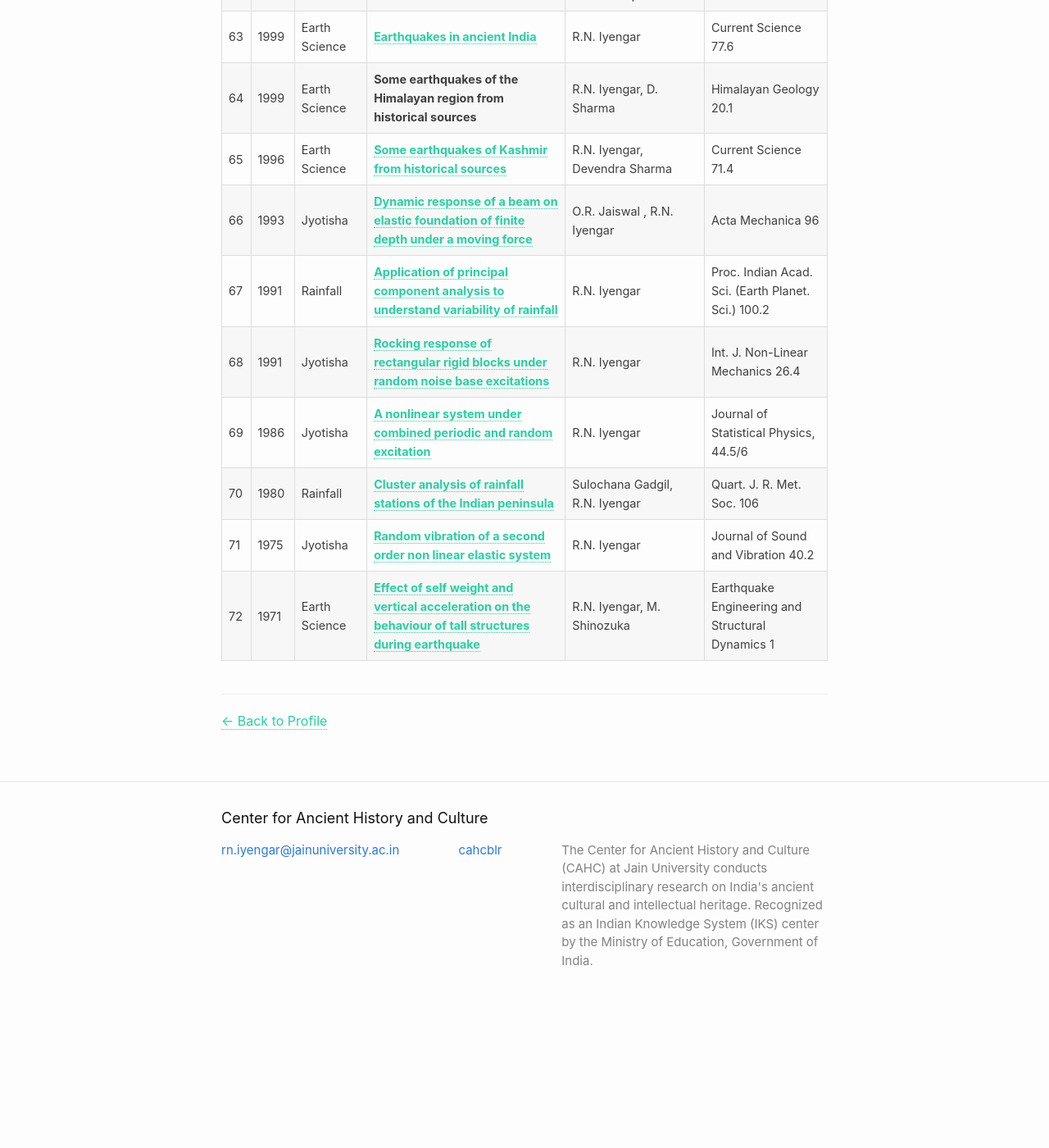
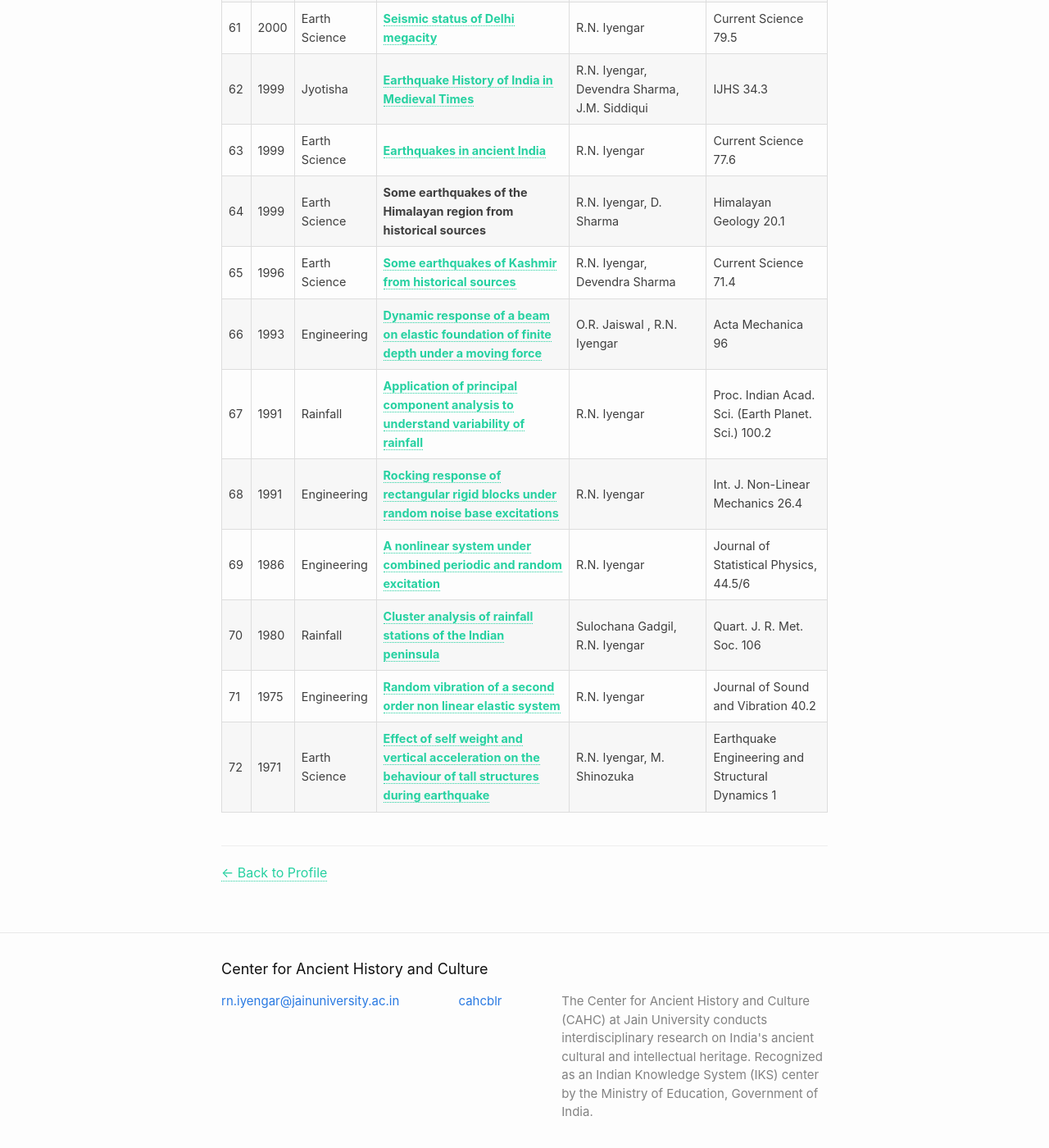
Before and after one commit to cahcblr/cahcblr.github.io, a Jekyll site: the page built from p60_papers.markdown, in a window 1280 px wide and 1400 px high, scrolled down 5790 px. Shown: the whole window at 82% size. Built offline with Jekyll 4.4.1, drawn with Linux system fonts in a browser that asks for light colours; before the commit the page ends 7033 px from its top, so only the background shows below that.

Commit message:
fix(content): update paper categories from Jyotisha to Engineering for accuracy

```diff
--- a/p60_papers.markdown
+++ b/p60_papers.markdown
@@ -155,12 +155,12 @@ function filterPapers() {
 |   63 | 1999 | Earth Science | [**Earthquakes in ancient India**](../assets/cached_papers/rni/Earthquakes_in_ancient_India.pdf)                                                                                                                               | R.N. Iyengar                                     | Current Science 77.6                                |
 |   64 | 1999 | Earth Science | **Some earthquakes of the Himalayan region from historical sources**                                                                                                                                                           | R.N. Iyengar, D. Sharma                          | Himalayan Geology 20.1                              |
 |   65 | 1996 | Earth Science | [**Some earthquakes of Kashmir from historical sources**](../assets/cached_papers/rni/some_earthquakes_of_kashmir_from_historical_sources.pdf)                                                                                 | R.N. Iyengar, Devendra Sharma                    | Current Science 71.4                                |
-|   66 | 1993 | Jyotisha      | [**Dynamic response of a beam on elastic foundation of finite depth under a moving force**](../assets/cached_papers/rni/Dynamic_response_of_a_beam_on_elastic_fo.pdf)                                                          | O.R. Jaiswal , R.N. Iyengar                      | Acta Mechanica 96                                   |
+|   66 | 1993 | Engineering   | [**Dynamic response of a beam on elastic foundation of finite depth under a moving force**](../assets/cached_papers/rni/Dynamic_response_of_a_beam_on_elastic_fo.pdf)                                                          | O.R. Jaiswal , R.N. Iyengar                      | Acta Mechanica 96                                   |
 |   67 | 1991 | Rainfall      | [**Application of principal component analysis to understand variability of rainfall**](../assets/cached_papers/rni/Application_of_principal_component_analy.pdf)                                                              | R.N. Iyengar                                     | Proc. Indian Acad. Sci. (Earth Planet. Sci.) 100.2  |
-|   68 | 1991 | Jyotisha      | [**Rocking response of rectangular rigid blocks under random noise base excitations**](../assets/cached_papers/rni/Rocking_response_of_rectangular_rigid_bl.pdf)                                                               | R.N. Iyengar                                     | Int. J. Non-Linear Mechanics 26.4                   |
-|   69 | 1986 | Jyotisha      | [**A nonlinear system under combined periodic and random excitation**](../assets/cached_papers/rni/A_nonlinear_system_under_combined_period.pdf)                                                                               | R.N. Iyengar                                     | Journal of Statistical Physics, 44.5/6              |
+|   68 | 1991 | Engineering   | [**Rocking response of rectangular rigid blocks under random noise base excitations**](../assets/cached_papers/rni/Rocking_response_of_rectangular_rigid_bl.pdf)                                                               | R.N. Iyengar                                     | Int. J. Non-Linear Mechanics 26.4                   |
+|   69 | 1986 | Engineering   | [**A nonlinear system under combined periodic and random excitation**](../assets/cached_papers/rni/A_nonlinear_system_under_combined_period.pdf)                                                                               | R.N. Iyengar                                     | Journal of Statistical Physics, 44.5/6              |
 |   70 | 1980 | Rainfall      | [**Cluster analysis of rainfall stations of the Indian peninsula**](../assets/cached_papers/rni/Cluster_analysis_of_rainfall_stations_of.pdf)                                                                                  | Sulochana Gadgil, R.N. Iyengar                   | Quart. J. R. Met. Soc. 106                          |
-|   71 | 1975 | Jyotisha      | [**Random vibration of a second order non linear elastic system**](../assets/cached_papers/rni/Random_vibration_of_a_second_order_non_l.pdf)                                                                                   | R.N. Iyengar                                     | Journal of Sound and Vibration 40.2                 |
+|   71 | 1975 | Engineering   | [**Random vibration of a second order non linear elastic system**](../assets/cached_papers/rni/Random_vibration_of_a_second_order_non_l.pdf)                                                                                   | R.N. Iyengar                                     | Journal of Sound and Vibration 40.2                 |
 |   72 | 1971 | Earth Science | [**Effect of self weight and vertical acceleration on the behaviour of tall structures during earthquake**](../assets/cached_papers/rni/Effect_of_self_weight_and_vertical_accel.pdf)                                          | R.N. Iyengar, M. Shinozuka                       | Earthquake Engineering and Structural Dynamics 1    |
 
 <div style="margin-top: 40px; border-top: 1px solid #eee; padding-top: 20px; font-size: 0.9em; color: #666;">
```
